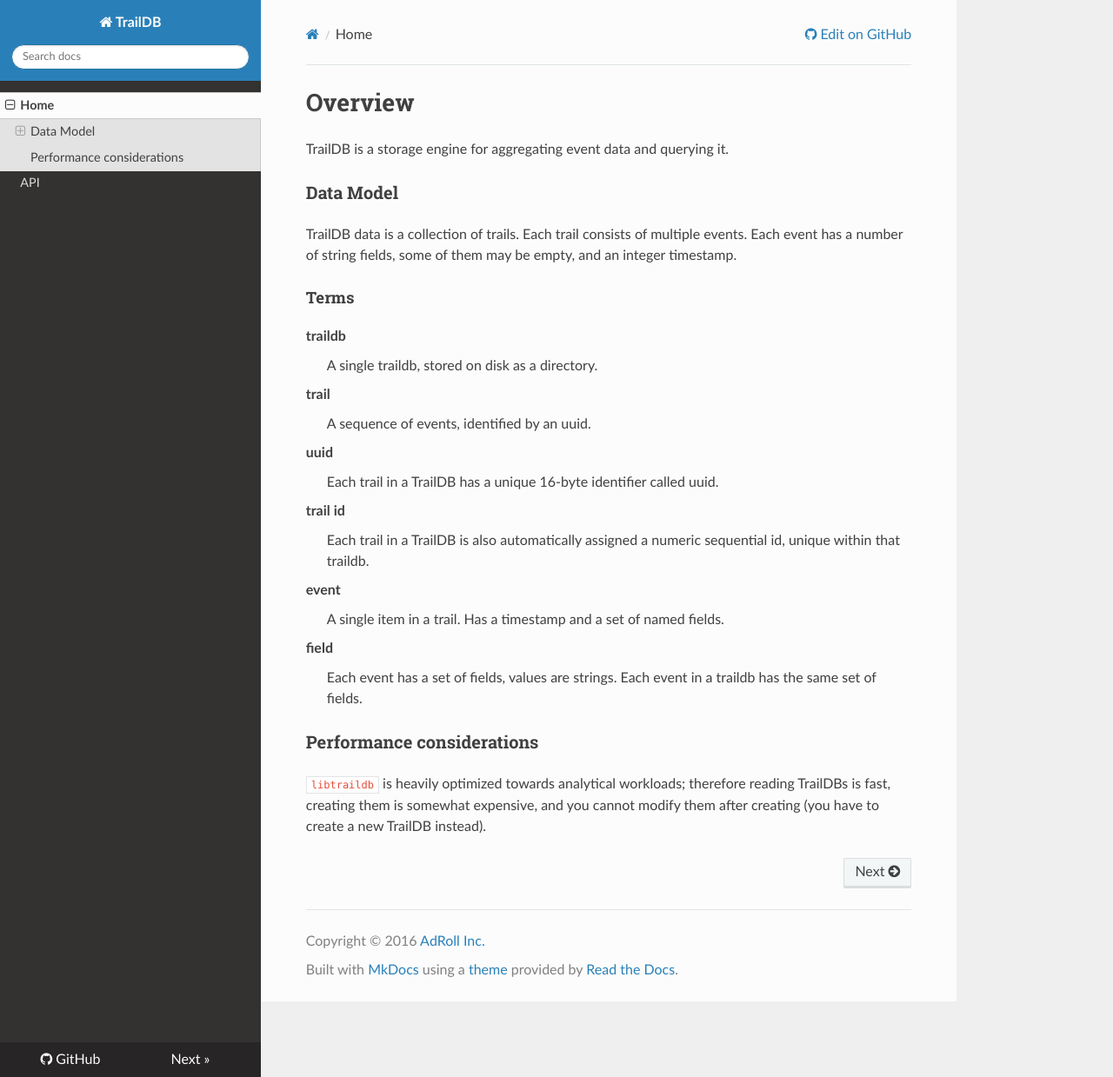
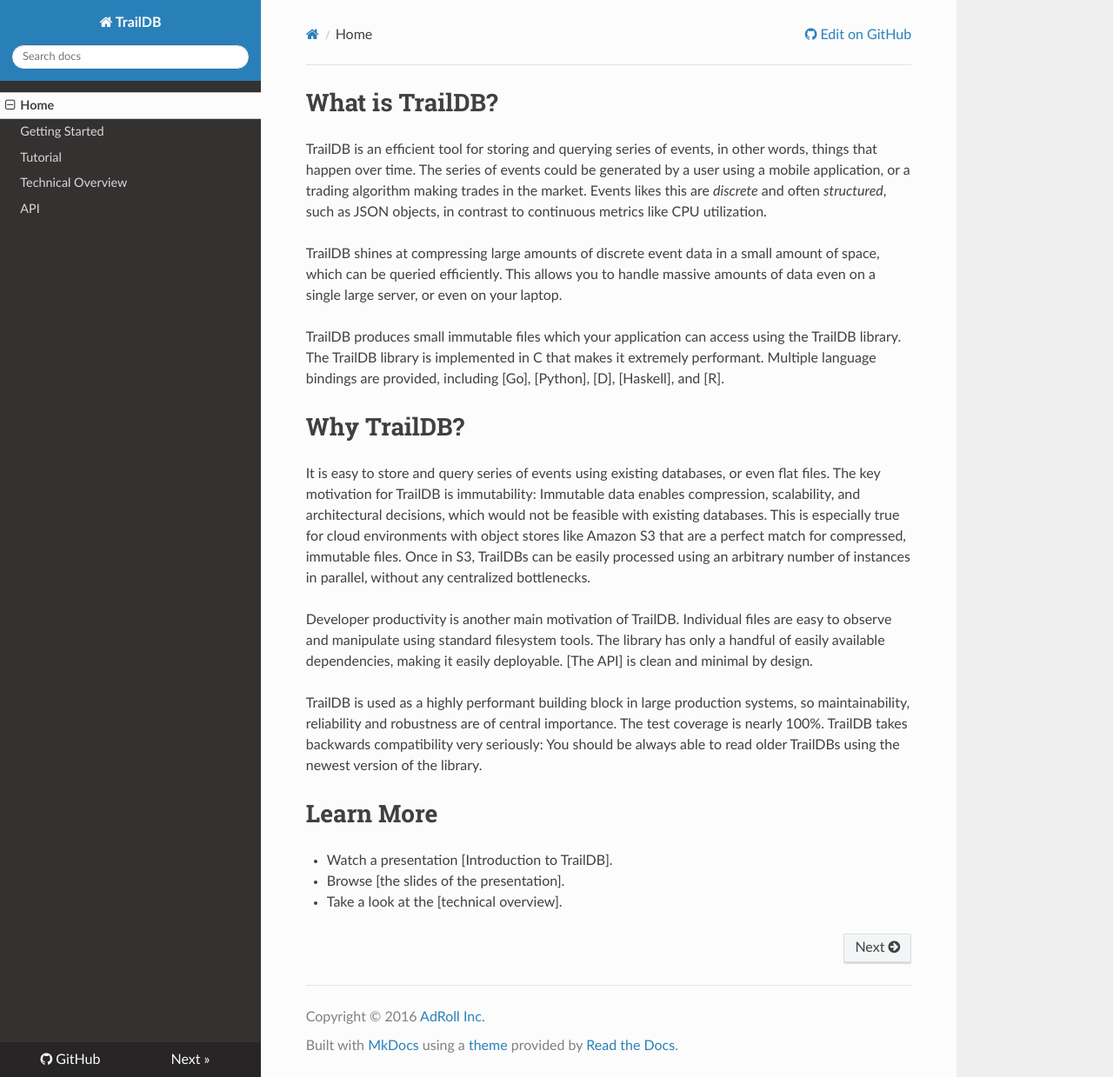
Before and after one commit to traildb/traildb, an MkDocs documentation site: the page built from doc/mkdocs/docs/index.md, in a window 1280 px wide and 1239 px high. Shown: the whole window at 87% size. Built offline with MkDocs 1.6.1, drawn with Linux system fonts in a browser that asks for light colours; nearby versions of some CDN libraries; old or Windows-style settings are respelled for this version of MkDocs.

Commit message:
add first sections for the new set of docs

```diff
--- a/doc/mkdocs/docs/index.md
+++ b/doc/mkdocs/docs/index.md
@@ -1,39 +1,48 @@
-# Overview
+
+# What is TrailDB?
+
+TrailDB is an efficient tool for storing and querying series of events,
+in other words, things that happen over time. The series of events
+could be generated by a user using a mobile application, or a trading
+algorithm making trades in the market. Events likes this are *discrete*
+and often *structured*, such as JSON objects, in contrast to continuous
+metrics like CPU utilization.
+
+TrailDB shines at compressing large amounts of discrete event data in a
+small amount of space, which can be queried efficiently. This allows you
+to handle massive amounts of data even on a single large server, or even
+on your laptop.
+
+TrailDB produces small immutable files which your application can access
+using the TrailDB library. The TrailDB library is implemented in C that
+makes it extremely performant. Multiple language bindings are provided,
+including [Go], [Python], [D], [Haskell], and [R].
 
 
-TrailDB is a storage engine for aggregating event data and querying it.
+# Why TrailDB?
 
-### Data Model
+It is easy to store and query series of events using existing databases,
+or even flat files. The key motivation for TrailDB is immutability:
+Immutable data enables compression, scalability, and architectural
+decisions, which would not be feasible with existing databases. This is
+especially true for cloud environments with object stores like
+Amazon S3 that are a perfect match for compressed, immutable files. Once
+in S3, TrailDBs can be easily processed using an arbitrary number of
+instances in parallel, without any centralized bottlenecks.
 
+Developer productivity is another main motivation of TrailDB. Individual
+files are easy to observe and manipulate using standard filesystem
+tools. The library has only a handful of easily available dependencies,
+making it easily deployable. [The API] is clean and minimal by design.
 
-TrailDB data is a collection of trails. Each trail consists of multiple events.
-Each event has a number of string fields, some of them may be empty, and an
-integer timestamp.
+TrailDB is used as a highly performant building block in large
+production systems, so maintainability, reliability and robustness are
+of central importance. The test coverage is nearly 100%. TrailDB takes
+backwards compatibility very seriously: You should be always able to
+read older TrailDBs using the newest version of the library.
 
+# Learn More
 
-#### Terms
-
-
-traildb
-:	A single traildb, stored on disk as a directory.
-
-trail
-:	A sequence of events, identified by an uuid.
-
-uuid
-:	Each trail in a TrailDB has a unique 16-byte identifier called uuid.
-
-trail id
-:	Each trail in a TrailDB is also automatically assigned a numeric sequential id, unique within that traildb.
-
-event
-: 	A single item in a trail. Has a timestamp and a set of named fields.
-
-field
-:   Each event has a set of fields, values are strings. Each event in a traildb has the same set of fields.
-
-### Performance considerations
-
-`libtraildb` is heavily optimized towards analytical workloads; therefore reading TrailDBs is fast,
-creating them is somewhat expensive, and you cannot modify them after creating (you have to create
-a new TrailDB instead).
+ - Watch a presentation [Introduction to TrailDB].
+ - Browse [the slides of the presentation].
+ - Take a look at the [technical overview].
--- a/doc/mkdocs/mkdocs.yml
+++ b/doc/mkdocs/mkdocs.yml
@@ -1,7 +1,10 @@
 site_name: TrailDB
 pages:
 - Home: index.md
-- API: apidoc.md
+- Getting Started: getting_started.md
+- Tutorial: tutorial.md
+- Technical Overview: technical_overview.md
+- API: api.md
 
 theme: readthedocs
 site_favicon: http://traildb.io/favicon.ico
```
Also changed, not shown: doc/mkdocs/docs/getting_started.md (added, +1 -0 lines), doc/mkdocs/docs/technical_overview.md (added, +41 -0 lines), doc/mkdocs/docs/tutorial.md (added, +1 -0 lines), doc/mkdocs/docs/api.md (renamed from doc/mkdocs/docs/apidoc.md).
